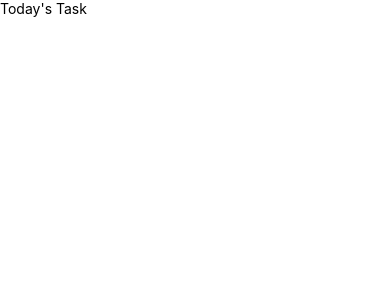
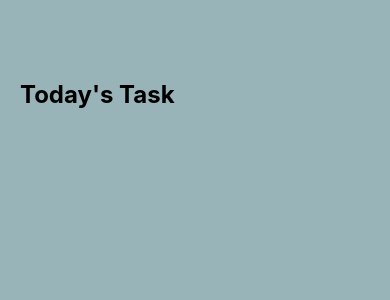
Before and after one commit to rafaeljohnrecierdo/Todo_List, a React Native app: screen / in a window 390 px wide. Shown: the top 300 px of the page. Built offline with nearby package versions, Linux system fonts and the light colour scheme.

Commit message:
update app.js colors and subsections

```diff
--- a/App.js
+++ b/App.js
@@ -22,10 +22,16 @@ export default function App() {
 const styles = StyleSheet.create({
   container: {
     flex: 1,
-    backgroundColor: '#fff',
+    backgroundColor: '#99B4B9',
   },
-  tasksWrapper: {},
-  sectionTitle: {},
+  tasksWrapper: {
+    paddingTop: 80,
+    paddingHorizontal: 20,
+  },
+  sectionTitle: {
+    fontSize: 24,
+    fontWeight: 'bold',
+  },
   items: {}
 
 
```
